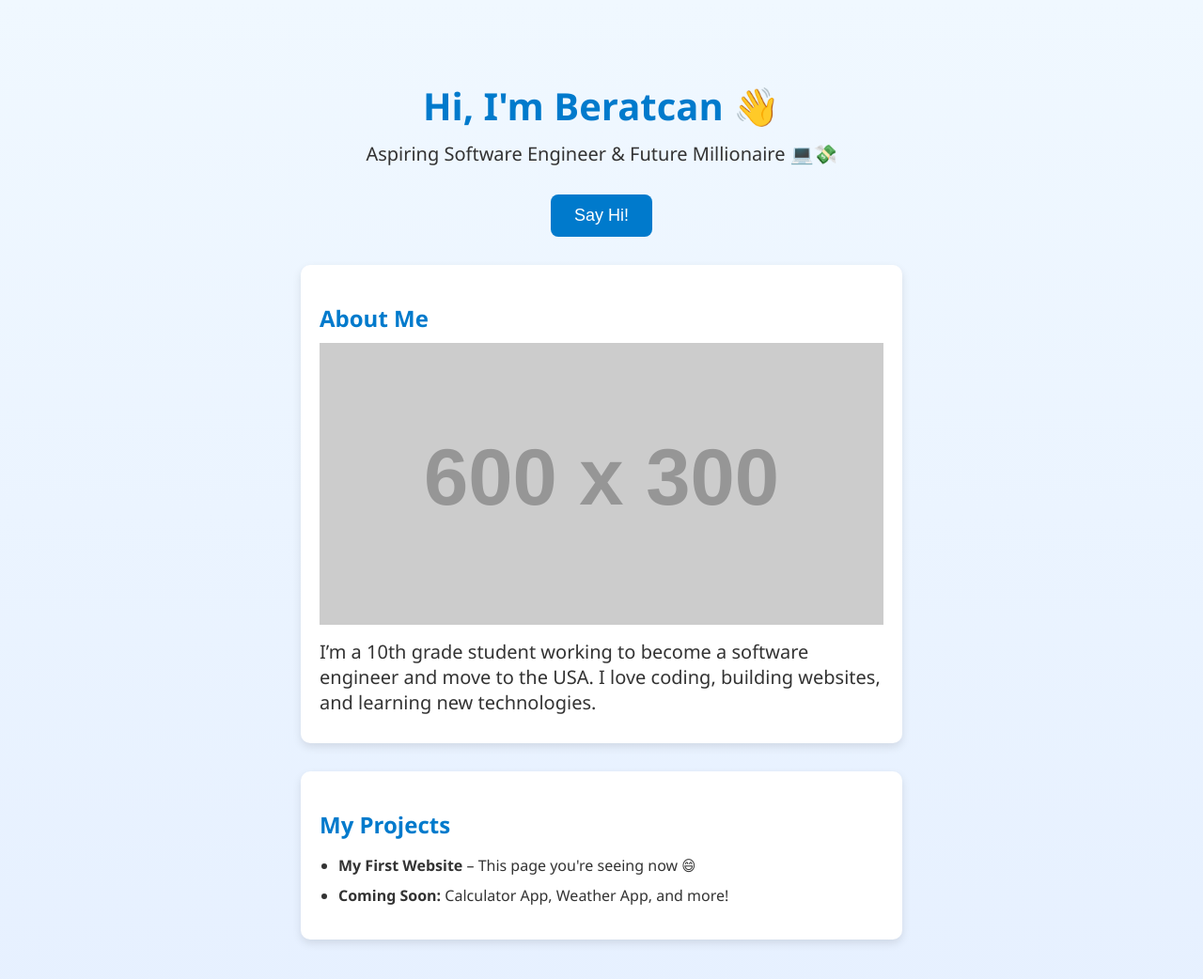
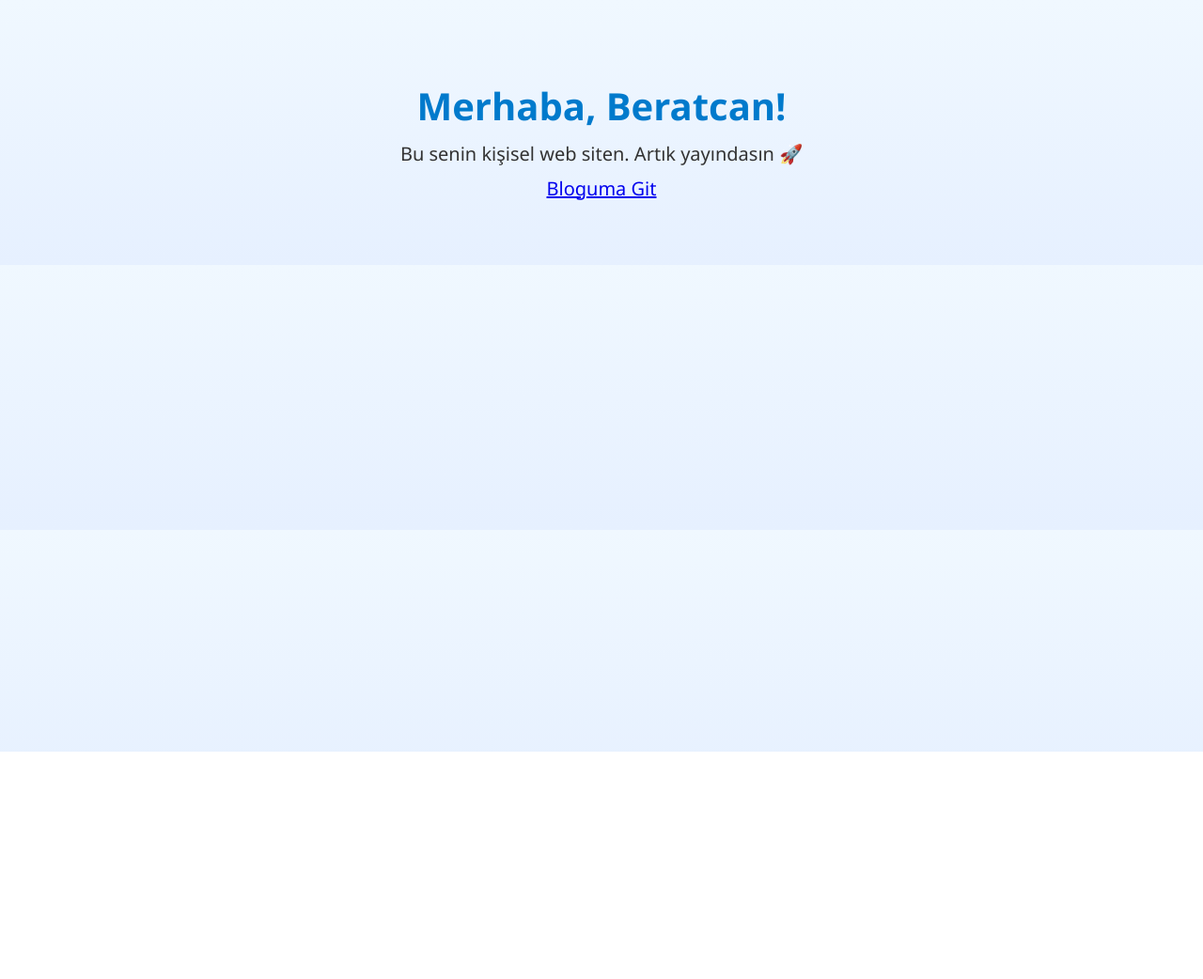
Before and after one commit to D-dr188/my-web-app, a plain HTML site: page index.html in a window 1280 px wide. Shown: the whole page at 94% size. After the commit the page ends 800 px from the top, so only its background shows below. Drawn offline with Linux system fonts and the light colour scheme; placeholder pictures from the web are drawn by us.

Commit message:
Update index.html

```diff
--- a/index.html
+++ b/index.html
@@ -1,26 +1,24 @@
 <!DOCTYPE html>
-<html lang="en">
+<html lang="tr">
 <head>
   <meta charset="UTF-8" />
-  <title>Beratcan's Web</title>
+  <meta name="viewport" content="width=device-width, initial-scale=1.0" />
+
+  <!-- SEO için meta etiketleri -->
+  <meta name="description" content="Beratcan'ın kişisel blog sitesi. Yazılım, hayat ve teknoloji üzerine yazılar." />
+  <meta name="keywords" content="beratcan, blog, yazılım, html, css, kişisel web sitesi" />
+  <meta name="author" content="Beratcan Dadak" />
+
+  <!-- Google doğrulama etiketi (Google Search Console'dan alınacak) -->
+  <!-- <meta name="google-site-verification" content="BURAYA_KENDİ_KODUNU_YAPIŞTIR" /> -->
+
+  <title>Beratcan'ın Web Sitesi</title>
   <link rel="stylesheet" href="style.css" />
 </head>
 <body>
-  <h1>Hi, I'm Beratcan 👋</h1>
-  <p>Aspiring Software Engineer & Future Millionaire 💻💸</p>
-  <button onclick="alert('Nice to meet you! 😊')">Say Hi!</button>
+  <h1>Merhaba, Beratcan!</h1>
+  <p>Bu senin kişisel web siten. Artık yayındasın 🚀</p>
 
-  <div class="section">
-    <h2>About Me</h2>
-    <img src="https://via.placeholder.com/600x300" alt="Blog görseli" width="100%" /><p>I’m a 10th grade student working to become a software engineer and move to the USA. I love coding, building websites, and learning new technologies.</p>
-  </div>
-
-  <div class="section">
-    <h2>My Projects</h2>
-    <ul>
-      <li><strong>My First Website</strong> – This page you're seeing now 😄</li>
-      <li><strong>Coming Soon:</strong> Calculator App, Weather App, and more!</li>
-    </ul>
-  </div>
+  <p><a href="blog.html">Bloguma Git</a></p>
 </body>
 </html>
```
